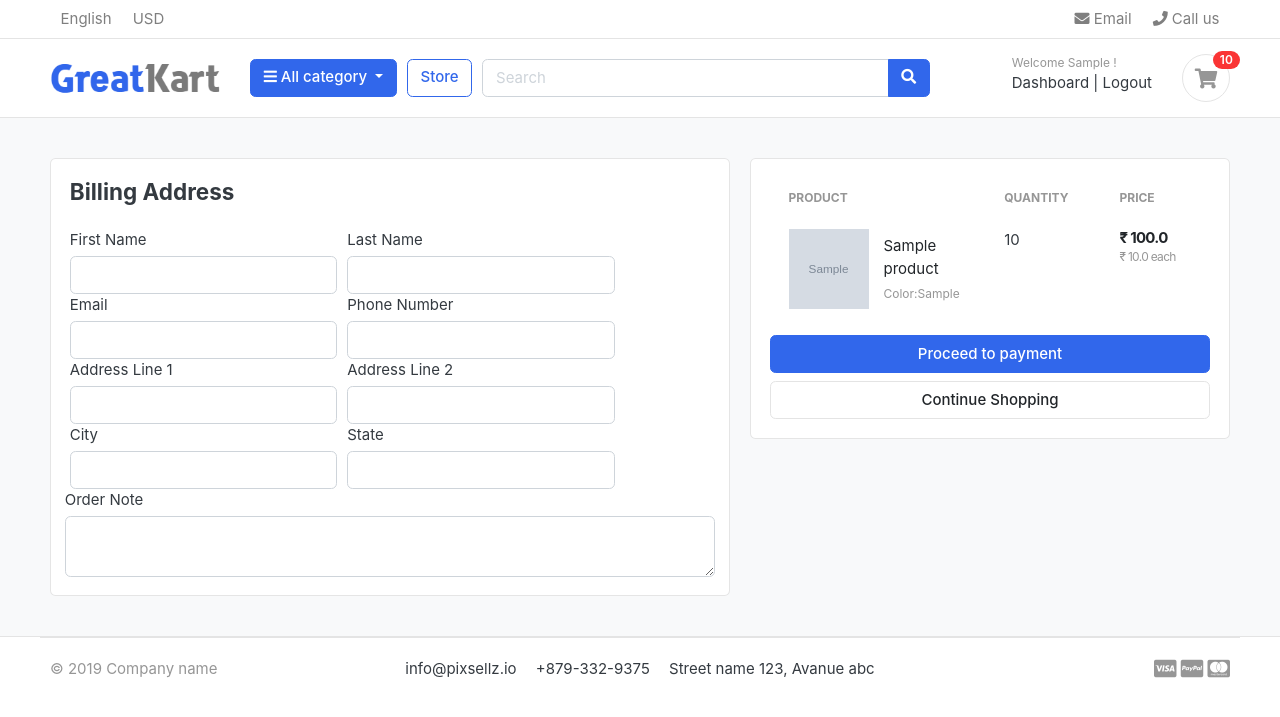
After one commit to VaishnavSRaj/GreatKart, a Django app: page /cart/checkout/ in a window 1280 px wide. The commit adds this page. Shown: the top 717 px of the page. Run offline with Django 5.2, Linux system fonts and the light colour scheme; a user stored in the database is signed in; tables that the repository leaves empty hold one stand-in row (values such as "Sample post"); grey boxes marked "Sample" are stand-in pictures; some libraries are stand-ins or nearby versions; some web fonts are replaced.

Commit message:
add cart functionalities

```diff
--- a/accounts/admin.py
+++ b/accounts/admin.py
@@ -1,6 +1,5 @@
 from django.contrib import admin
 from django.contrib.auth.admin import UserAdmin
-
 from .models import Account
 
 
@@ -16,7 +15,7 @@ class AccountAdmin(UserAdmin):
     )
     list_display_links = ("email", "username",)
     readonly_fields = ("last_login", "date_joined")
-    ordering = ("-date_joined",)
+
     filter_horizontal = ()
     list_filter = ()
     fieldsets = ()
--- a/accounts/models.py
+++ b/accounts/models.py
@@ -52,7 +52,7 @@ class Account(AbstractBaseUser):
     is_superadmin = models.BooleanField(default=False)
 
     USERNAME_FIELD = "email"
-    REQUIRED_FIELDS = ["username", "first_name", "last_name"]
+    REQUIRED_FIELDS = []
 
     objects = MyAccountManager()
 
--- a/cart/context_processors.py
+++ b/cart/context_processors.py
@@ -10,13 +10,18 @@ def cart_count(request):
         return {}
     else:
         try:
-
-            cart = Cart.objects.get(cart_id=_cart_id(request))
-            cart_items = CartItem.objects.all().filter(cart=cart)
-            print(cart_items.count())
+            cart = Cart.objects.filter(cart_id=_cart_id(request))
+            print(cart)
+            if request.user.is_authenticated:
+                print('hi')
+                cart_items = CartItem.objects.all().filter(user=request.user)
+            else:
+                cart_items = CartItem.objects.all().filter(cart=cart[:1])
             for cart_item in cart_items:
-                cart_count += cart_item.quantity
+             cart_count += cart_item.quantity
 
         except Cart.DoesNotExist:
+            print('except block')
             cart_count = 0
+        print(f"Cart Count: {cart_count}")
     return dict(cart_count=cart_count)
--- a/cart/models.py
+++ b/cart/models.py
@@ -1,5 +1,6 @@
 from django.db import models
 from store.models import Product, Variation
+from accounts.models import Account
 
 
 class Cart(models.Model):
@@ -11,9 +12,10 @@ class Cart(models.Model):
 
 
 class CartItem(models.Model):
+    user=models.ForeignKey(Account, on_delete=models.CASCADE, null=True)
     product = models.ForeignKey(Product, on_delete=models.CASCADE)
     variations = models.ManyToManyField(Variation, blank=True)
-    cart = models.ForeignKey(Cart, on_delete=models.CASCADE)
+    cart = models.ForeignKey(Cart, on_delete=models.CASCADE, null=True)
     quantity = models.IntegerField()
     is_active = models.BooleanField(default=True)
 
--- a/cart/urls.py
+++ b/cart/urls.py
@@ -7,5 +7,6 @@ urlpatterns = [
     path("add_cart/<int:product_id>/", views.add_to_cart, name="add_to_cart"),
     path("remove_cart/<int:product_id>/<int:cart_item_id>/", views.remove_cart, name="remove_cart"),
     path("delete_item/<int:product_id>/<int:cart_item_id>/", views.delete_cart_item, name="delete_cart_item"),
+    path("checkout/", views.checkout, name="checkout"),
 
 ]
--- a/cart/views.py
+++ b/cart/views.py
@@ -1,5 +1,6 @@
 from django.shortcuts import render, redirect, get_object_or_404
 from django.core.exceptions import ObjectDoesNotExist
+from django.contrib.auth.decorators import login_required
 from django.http import HttpResponse
 
 from store.models import Product, Variation
@@ -14,67 +15,129 @@ def _cart_id(request):
 
 
 def add_to_cart(request, product_id):
+    current_user = request.user
     product = Product.objects.get(id=product_id)
-    product_variation = []
-    if request.method == "POST":
-        for item in request.POST:
-            key = item
-            value = request.POST[key]
-            try:
-                variation = Variation.objects.get(
-                    product=product,
-                    variation_category__iexact=key,
-                    variation_value__iexact=value,
-                )
+    if current_user.is_authenticated:
+        product_variation = []
+        if request.method == "POST":
+            for item in request.POST:
+                key = item
+                value = request.POST[key]
+                try:
+                    variation = Variation.objects.get(
+                        product=product,
+                        variation_category__iexact=key,
+                        variation_value__iexact=value,
+                    )
 
-                product_variation.append(variation)
-                print(product_variation)
+                    product_variation.append(variation)
+                    print(product_variation)
 
-            except Variation.DoesNotExist:
-                pass
+                except Variation.DoesNotExist:
+                    pass
 
-    try:
-        cart = Cart.objects.get(cart_id=_cart_id(request))
-    except Cart.DoesNotExist:
-        cart = Cart.objects.create(cart_id=_cart_id(request))
-        cart.save()
+        is_cart_item_exists = CartItem.objects.filter(
+            product=product, user=current_user
+        ).exists()
+        if is_cart_item_exists:
+            cart_item = CartItem.objects.filter(product=product, user=current_user)
 
-    is_cart_item_exists = CartItem.objects.filter(product=product, cart=cart).exists()
-    if is_cart_item_exists:
-        cart_item = CartItem.objects.filter(product=product, cart=cart)
+            ex_var_list = []
+            id = []
+            for item in cart_item:
+                existing_variation = item.variations.all()
+                ex_var_list.append(list(existing_variation))
+                id.append(item.id)
+            if product_variation in ex_var_list:
+                index = ex_var_list.index(product_variation)
+                item_id = id[index]
+                item = CartItem.objects.get(product=product, id=item_id)
+                item.quantity += 1
+                item.save()
+            else:
+                item = CartItem.objects.create(product=product, quantity=1, user=current_user)
+                if len(product_variation) > 0:
+                    item.variations.clear()
+                    item.variations.add(*product_variation)
+                item.save()
+        else:
+            cart_item = CartItem.objects.create(product=product, quantity=1, user=current_user)
+            if len(product_variation) > 0:
+                cart_item.variations.clear()
+                cart_item.variations.add(*product_variation)
+            cart_item.save()
+        return redirect("cart")
 
-        ex_var_list = []
-        id = []
-        for item in cart_item:
-            existing_variation = item.variations.all()
-            ex_var_list.append(list(existing_variation))
-            id.append(item.id)
-        if product_variation in ex_var_list:
-            index = ex_var_list.index(product_variation)
-            item_id = id[index]
-            item = CartItem.objects.get(product=product, id=item_id)
-            item.quantity += 1
-            item.save()
+    # if the user is not authenticated
+
+    else:
+        product_variation = []
+        if request.method == "POST":
+            for item in request.POST:
+                key = item
+                value = request.POST[key]
+                try:
+                    variation = Variation.objects.get(
+                        product=product,
+                        variation_category__iexact=key,
+                        variation_value__iexact=value,
+                    )
+
+                    product_variation.append(variation)
+                    print(product_variation)
+
+                except Variation.DoesNotExist:
+                    pass
+
+        try:
+            cart = Cart.objects.get(cart_id=_cart_id(request))
+        except Cart.DoesNotExist:
+            cart = Cart.objects.create(cart_id=_cart_id(request))
+            cart.save()
+
+        is_cart_item_exists = CartItem.objects.filter(
+            product=product, cart=cart
+        ).exists()
+        if is_cart_item_exists:
+            cart_item = CartItem.objects.filter(product=product, cart=cart)
+
+            ex_var_list = []
+            id = []
+            for item in cart_item:
+                existing_variation = item.variations.all()
+                ex_var_list.append(list(existing_variation))
+                id.append(item.id)
+            if product_variation in ex_var_list:
+                index = ex_var_list.index(product_variation)
+                item_id = id[index]
+                item = CartItem.objects.get(product=product, id=item_id)
+                item.quantity += 1
+                item.save()
+            else:
+                item = CartItem.objects.create(product=product, quantity=1, cart=cart)
+                if len(product_variation) > 0:
+                    item.variations.clear()
+                    item.variations.add(*product_variation)
+                item.save()
         else:
-            item = CartItem.objects.create(product=product, quantity=1, cart=cart)
+            cart_item = CartItem.objects.create(product=product, quantity=1, cart=cart)
             if len(product_variation) > 0:
-                item.variations.clear()
-                item.variations.add(*product_variation)
-            item.save()
-    else:
-        cart_item = CartItem.objects.create(product=product, quantity=1, cart=cart)
-        if len(product_variation) > 0:
-            cart_item.variations.clear()
-            cart_item.variations.add(*product_variation)
-        cart_item.save()
-    return redirect("cart")
+                cart_item.variations.clear()
+                cart_item.variations.add(*product_variation)
+            cart_item.save()
+        return redirect("cart")
 
 
 def remove_cart(request, product_id, cart_item_id):
-    cart = Cart.objects.get(cart_id=_cart_id(request))
+
     product = get_object_or_404(Product, pk=product_id)
     try:
-        cart_item = CartItem.objects.get(cart=cart, product=product, id=cart_item_id)
+        if request.user.is_authenticated:
+         cart_item = CartItem.objects.get( product=product,
+                                          user=request.user,id=cart_item_id)
+        else:
+            cart = Cart.objects.get(cart_id=_cart_id(request))
+            cart_item = CartItem.objects.get(cart=cart, product=product, id=cart_item_id)
         if cart_item.quantity > 1:
             cart_item.quantity -= 1
             cart_item.save()
@@ -86,17 +149,26 @@ def remove_cart(request, product_id, cart_item_id):
 
 
 def delete_cart_item(request, product_id, cart_item_id):
-    cart = Cart.objects.get(cart_id=_cart_id(request))
+
     product = get_object_or_404(Product, pk=product_id)
-    cart_item = CartItem.objects.get(cart=cart, product=product, id=cart_item_id)
+    if request.user.is_authenticated:
+        cart_item = CartItem.objects.get( product=product, user=request.user, id=cart_item_id)
+    else:
+        cart = Cart.objects.get(cart_id=_cart_id(request))
+        cart_item = CartItem.objects.get(cart=cart, product=product, id=cart_item_id)
     cart_item.delete()
     return redirect("cart")
 
 
 def cart(request, total=0, quantity=0, cart_items=None):
+    tax = 0
+    grandtotal = 0
     try:
-        cart = Cart.objects.get(cart_id=_cart_id(request))
-        cart_items = CartItem.objects.filter(cart=cart, is_active=True)
+        if request.user.is_authenticated:
+            cart_items = CartItem.objects.filter(user=request.user, is_active=True)
+        else:
+            cart = Cart.objects.get(cart_id=_cart_id(request))
+            cart_items = CartItem.objects.filter(cart=cart, is_active=True)
         for item in cart_items:
             total += item.product.price * item.quantity
             quantity += item.quantity
@@ -112,3 +184,28 @@ def cart(request, total=0, quantity=0, cart_items=None):
         "grandtotal": grandtotal,
     }
     return render(request, "store/cart/cart.html", context)
+
+
+@login_required(login_url="login")
+def checkout(request, total=0, quantity=0,tax=0,grandtotal=0, cart_items=None):
+    try:
+        if request.user.is_authenticated:
+            cart_items = CartItem.objects.filter(user=request.user, is_active=True)
+        else:
+            cart = Cart.objects.get(cart_id=_cart_id(request))
+            cart_items = CartItem.objects.filter(cart=cart, is_active=True)
+        for item in cart_items:
+            total += item.product.price * item.quantity
+            quantity += item.quantity
+        tax = (2 * total) / 100
+        grandtotal = tax + total
+    except ObjectDoesNotExist:
+        pass
+    context = {
+        "total": total,
+        "quantity": quantity,
+        "cart_items": cart_items,
+        "tax": tax,
+        "grandtotal": grandtotal,
+    }
+    return render(request, "store/cart/checkout.html", context)
--- a/template/store/cart/cart.html
+++ b/template/store/cart/cart.html
@@ -106,7 +106,7 @@
 			<p class="text-center mb-3">
 				<img src="{% static './images/misc/payments.png' %}" height="26">
 			</p>
-			<a href="./place-order.html" class="btn btn-primary btn-block"> Checkout </a>
+			<a href="{% url 'checkout' %}" class="btn btn-primary btn-block"> Checkout </a>
 			<a href="./store.html" class="btn btn-light btn-block">Continue Shopping</a>
 		</div> <!-- card-body.// -->
 		</div> <!-- card.// -->
--- /dev/null
+++ b/template/store/cart/checkout.html
@@ -0,0 +1,140 @@
+{% extends 'base.html'%}
+{% load static %}
+{% block content %}
+
+
+<section class="section-content padding-y bg">
+<div class="container">
+
+<!-- ============================ COMPONENT 1 ================================= -->
+
+
+<div class="row">
+	<aside class="col-lg-7">
+<div class="card">
+  <div class="card-body">
+    <h4 class="card-title mb-4">Billing Address</h4>
+    <form action="">
+      <div class="form-row">
+          <div class="col-form-row">
+              <label for="">First Name</label>
+              <input type="text" name="first_name" class="form-control" required>
+          </div>
+          <div class="col-form-row">
+              <label for="">Last Name</label>
+              <input type="text" name="last_name" class="form-control" required>
+          </div>
+      </div>
+
+      <div class="form-row">
+          <div class="col-form-row">
+              <label for="">Email</label>
+              <input type="text" name="email" class="form-control" required>
+          </div>
+          <div class="col-form-row">
+              <label for="">Phone Number</label>
+              <input type="text" name="phone_number" class="form-control" required>
+          </div>
+      </div>
+
+      <div class="form-row">
+          <div class="col-form-row">
+              <label for="">Address Line 1</label>
+              <input type="text" name="address_line_1" class="form-control" required>
+          </div>
+          <div class="col-form-row">
+              <label for="">Address Line 2</label>
+              <input type="text" name="address_line_2" class="form-control" required>
+          </div>
+      </div>
+
+      <div class="form-row">
+          <div class="col-form-row">
+              <label for="">City</label>
+              <input type="text" name="city" class="form-control" required>
+          </div>
+          <div class="col-form-row">
+              <label for="">State</label>
+              <input type="text" name="state" class="form-control" required>
+          </div>
+
+      </div>
+
+      <div class="form-row">
+          <label for="Order Note">Order Note</label>
+          <textarea name="order_note" id="" rows="2" class="form-control"></textarea>
+      </div>
+
+
+
+
+  </div>
+
+</div> <!-- card.// -->
+
+	</aside> <!-- col.// -->
+	<aside class="col-lg-5">
+
+		<div class="card">
+		<div class="card-body">
+			<table class="table table-borderless table-shopping-cart">
+        <thead class="text-muted">
+        <tr class="small text-uppercase">
+          <th scope="col">Product</th>
+          <th scope="col" width="120">Quantity</th>
+          <th scope="col" width="120">Price</th>
+
+        </tr>
+        </thead>
+        <tbody>
+
+          {% for cart_item in cart_items %}
+        <tr>
+          <td>
+            <figure class="itemside align-items-center">
+              <div class="aside"><img src="{{ cart_item.product.product_image.url }}" class="img-sm"></div>
+              <figcaption class="info">
+                <a href="#" class="title text-dark">{{ cart_item.product.product_name}}</a>
+                <p class="text-muted small">
+                {% if cart_item.variations.all  %}
+                {% for item in cart_item.variations.all %}
+                  {{item.variation_category |capfirst}}:{{item.variation_value |capfirst}} <br />
+                {% endfor %}
+                {% endif %}
+              </p>
+
+              </figcaption>
+            </figure>
+          </td>
+          <td>
+           <label for="">{{cart_item.quantity}}</label>
+          </td>
+          <td>
+            <div class="price-wrap">
+              <var class="price">₹ {{ cart_item.sub_total}}</var>
+              <small class="text-muted"> ₹ {{ cart_item.product.price}} each </small>
+            </div> <!-- price-wrap .// -->
+          </td>
+
+        </tr>
+        {% endfor %}
+        </tbody>
+        </table>
+
+			<button type="submit" class="btn btn-primary btn-block"> Proceed to payment </button>
+			<a href="./store.html" class="btn btn-light btn-block">Continue Shopping</a>
+		</div> <!-- card-body.// -->
+		</div> <!-- card.// -->
+  </form>
+
+</aside> <!-- col.// -->
+
+
+</div> <!-- row.// -->
+
+<!-- ============================ COMPONENT 1 END .// ================================= -->
+
+</div> <!-- container .//  -->
+</section>
+
+{% endblock %}
```
Also changed, not shown: accounts/views.py (+55 -2 lines), cart/migrations/0003_cartitem_user_alter_cartitem_cart.py (added).
